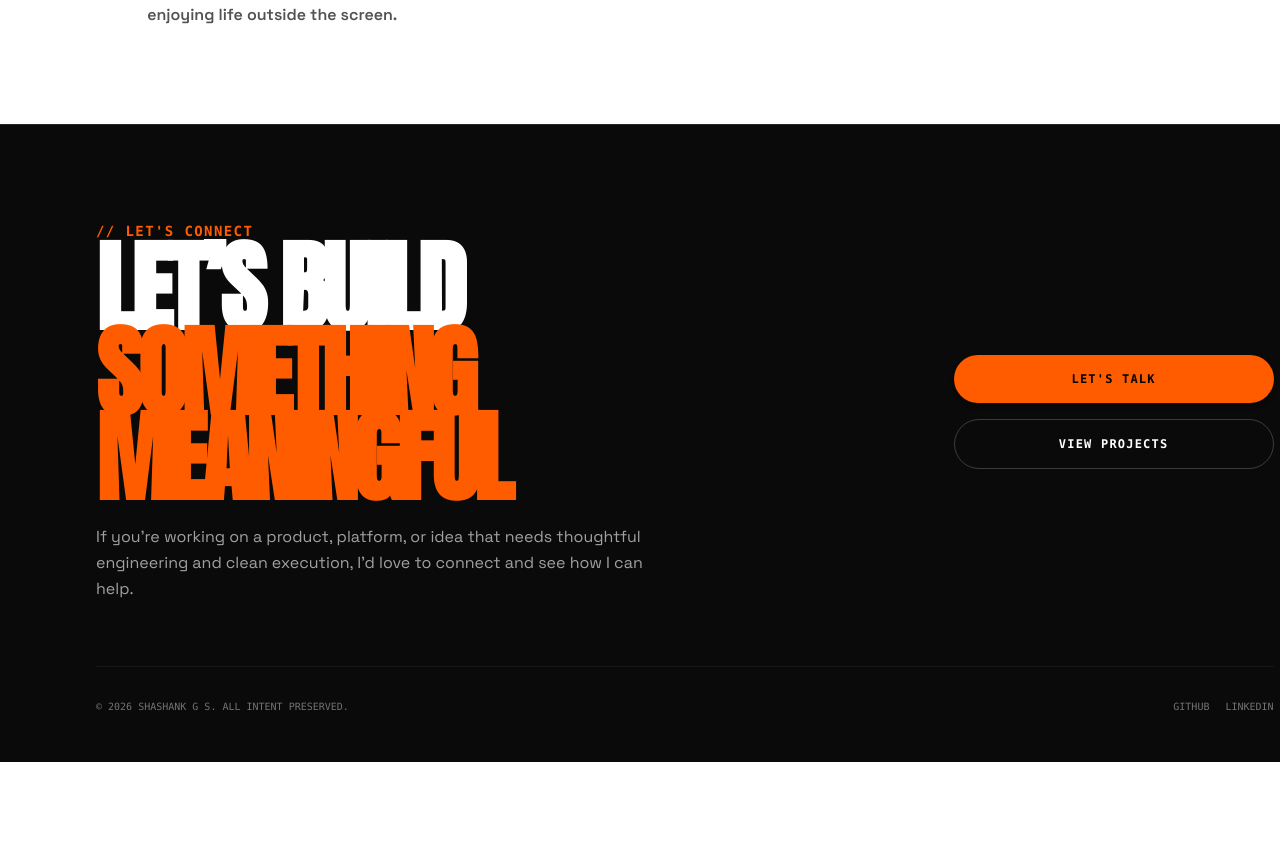
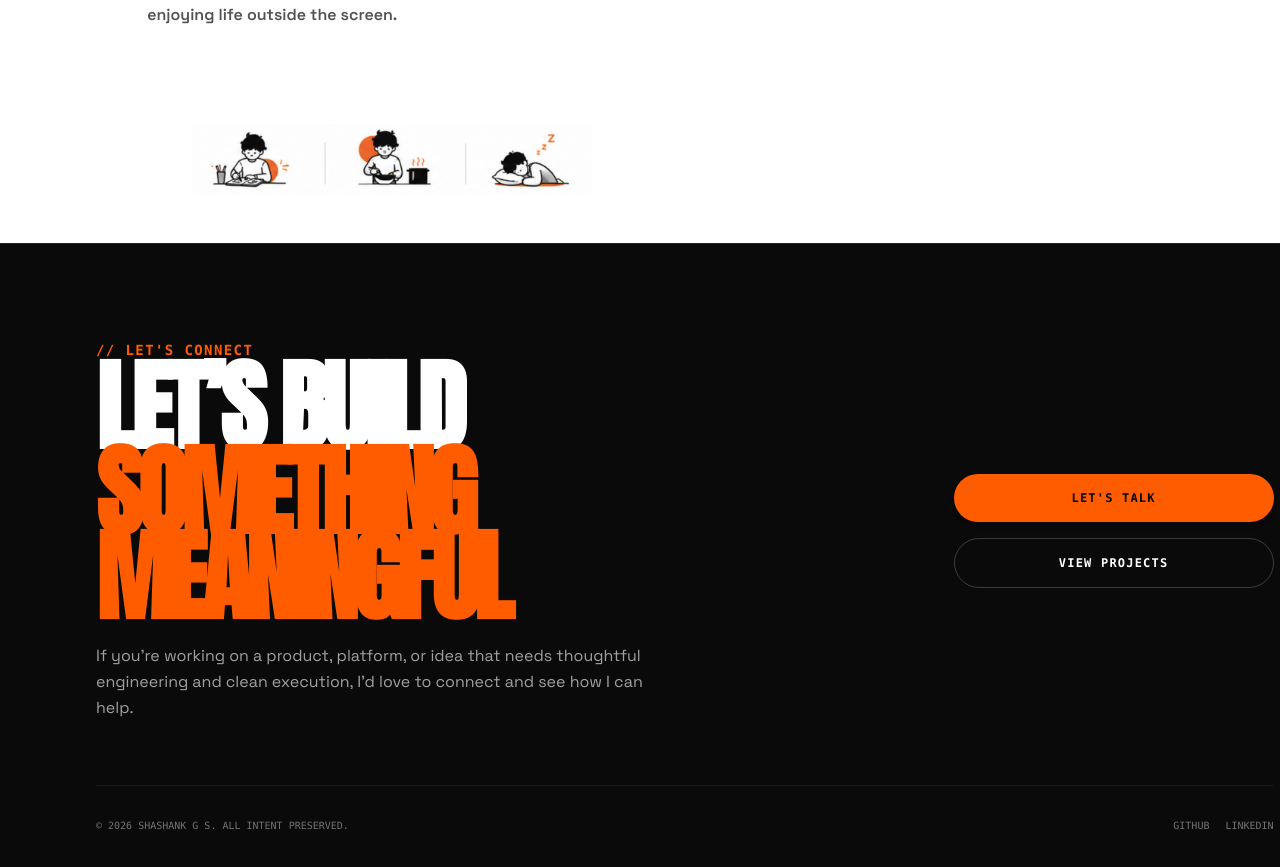
Before and after one commit to shashnk08/shashank-portfolio, a React (Vite) app: page / in a window 1280 px wide. Shown: the part 3389-4256 px from the top of the page. Before the commit the page ends 4151 px from the top, so only its background shows below. Built offline with nearby package versions, Linux system fonts and the light colour scheme.

Commit message:
feat: add new image illustration to the portfolio layout

```diff
--- a/src/App.tsx
+++ b/src/App.tsx
@@ -449,6 +449,15 @@ export default function App() {
         </div>
       </section>
 
+      {/* ================= SECTION 8.5: IMAGE ================= */}
+      <div className="w-full z-20 relative pb-12" style={{ paddingLeft: '2in' }}>
+        <img
+          src="/image.png"
+          alt="Shashank Illustration"
+          className="max-w-[400px] w-full h-auto object-contain rounded-lg"
+        />
+      </div>
+
       {/* ================= SECTION 9: CTA FOOTER ================= */}
       <section id="contact" className="pt-24 pb-12 px-6 sm:px-12 md:px-20 lg:px-24 bg-neutral-950 text-white z-20 relative w-full border-t border-neutral-800">
         <div className="w-[92vw] max-w-[1500px] mx-auto grid grid-cols-1 lg:grid-cols-12 gap-12 items-center">
```
Also changed, not shown: public/image.png (added).
